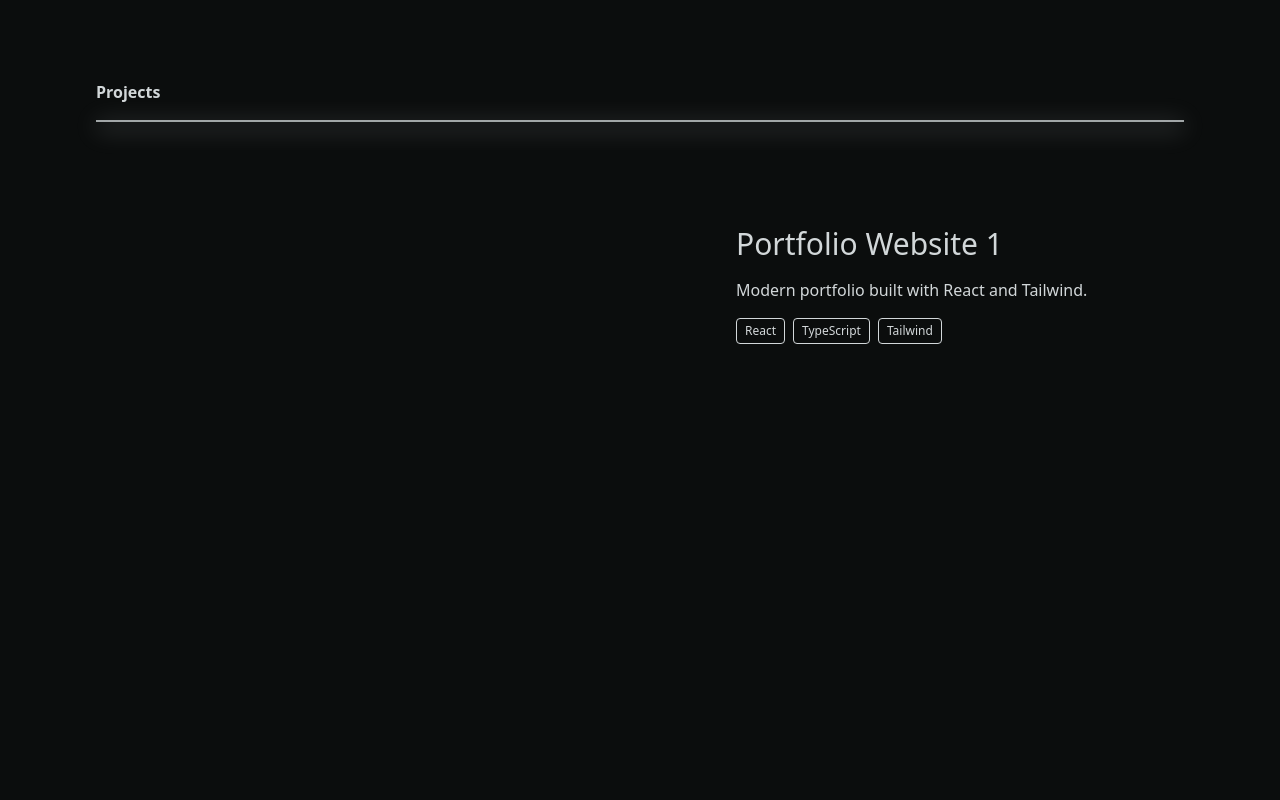
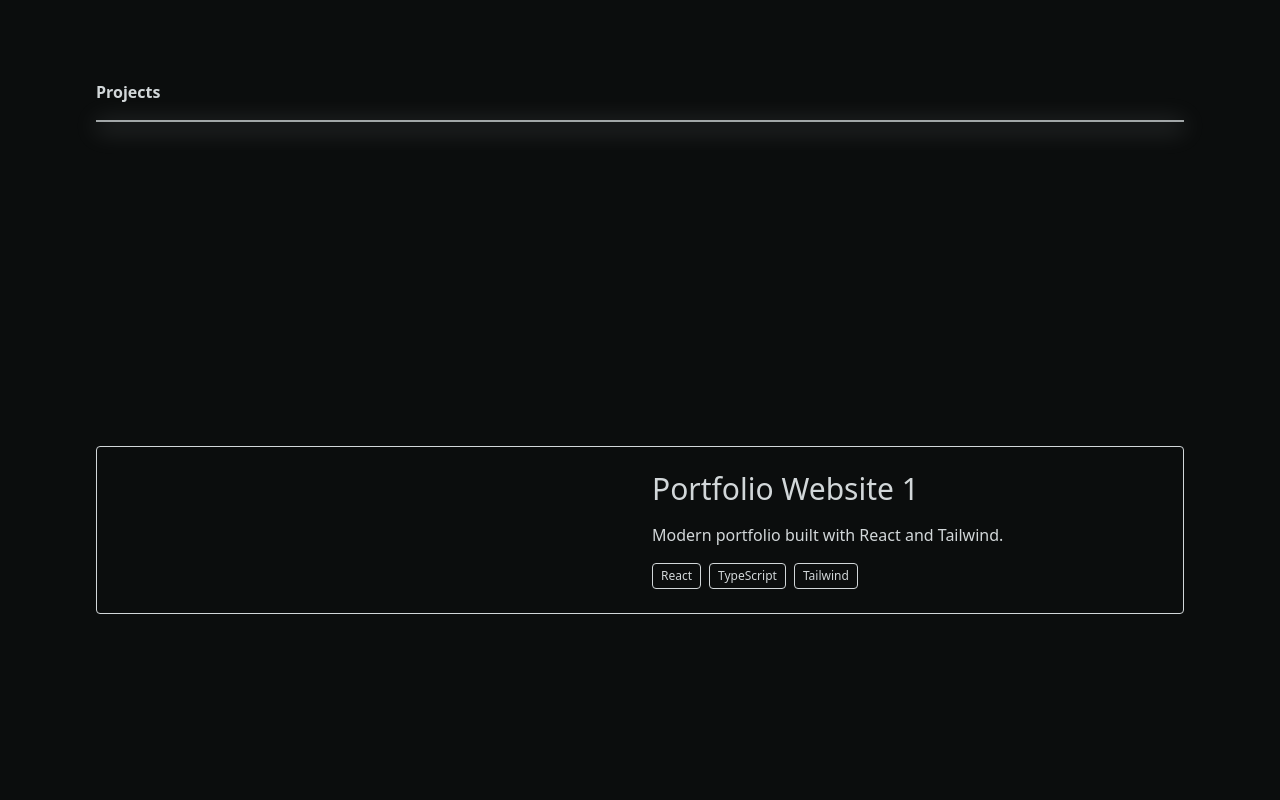
Before and after one commit to lcizmarev21/personal-portfolio, a React (Vite) app: page / in a window 1280 px wide. Shown: the part 800-1600 px from the top of the page. Built offline with nearby package versions, Linux system fonts and the light colour scheme.

Commit message:
Fixed some sizing issues

```diff
--- a/src/components/ui/ProjectCard.tsx
+++ b/src/components/ui/ProjectCard.tsx
@@ -2,7 +2,7 @@ import type {Project} from "../../types/project.ts"
 
 export default function ProjectCard({project}: {project: Project }) {
     return (
-        <div className="flex flex-row gap-48">
+        <div className="flex flex-row justify-content items-center gap-6 p-6 border rounded w-full h-auto">
 
             <div className="w-1/2">
                 <img  />
--- a/src/features/projects/Projects.tsx
+++ b/src/features/projects/Projects.tsx
@@ -20,7 +20,7 @@ export default function Projects() {
                     <div className="h-2 bg-[#D2D7D9] blur-md opacity-25 w-full"></div>
                 </div>
 
-                <div className="mt-24">
+                <div className="h-screen flex items-center justify-center">
                     <ProjectCard project={projects[0]} />
                 </div>
 
```
